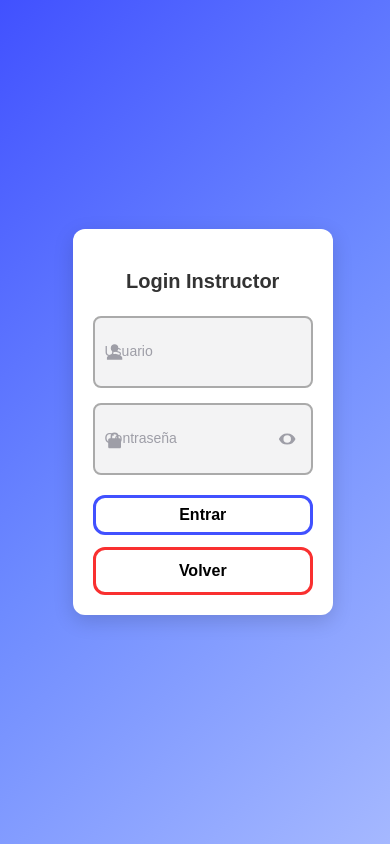
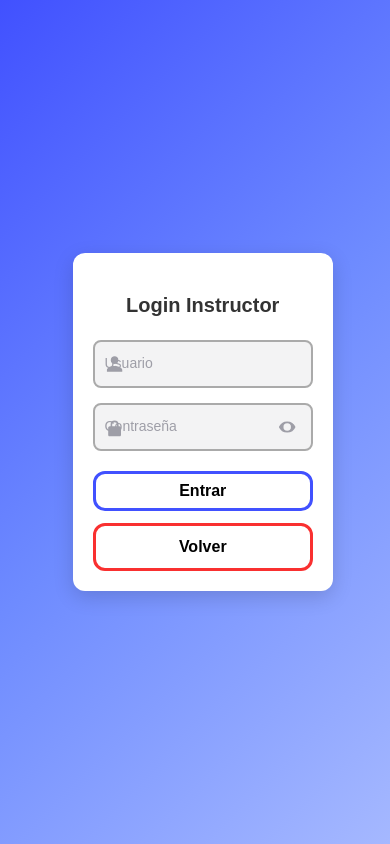
Before and after one commit to FabricioVegaAlfaro/frontend-examenes, a React (Vite) app: page /instructor in a window 390 px wide. Built offline with nearby package versions, Linux system fonts and the light colour scheme.

Commit message:
Cambios en el InstructorLogin 6

```diff
--- a/src/pages/InstructorLogin.css
+++ b/src/pages/InstructorLogin.css
@@ -38,9 +38,9 @@ body {
 
 .input-loginstructor {
   width: 100%;
-  min-height: 48px;
+  min-height: 48px;       /* ✅ altura mínima */
   padding: 12px;
-  padding-left: 3rem;   /* espacio fijo para ícono */
+  padding-left: 3rem;     /* espacio para ícono */
   border: 2px solid #aaa;
   border-radius: 8px;
   outline: none;
@@ -49,6 +49,7 @@ body {
   transition: 0.3s ease;
   font-size: 15px;
   line-height: 1.4;
+  box-sizing: border-box; /* ✅ asegura que padding no reduzca altura */
 }
 
 .input-loginstructor::placeholder {
@@ -66,7 +67,7 @@ body {
   position: absolute;
   left: 0.9rem;
   top: 50%;
-  transform: translateY(-50%); /* centrado vertical */
+  transform: translateY(-50%); /* ✅ centrado vertical real */
   fill: #9e9ea7;
   width: 1.2rem;
   height: 1.2rem;
@@ -198,8 +199,9 @@ body {
   }
   .input-loginstructor {
     font-size: 14px;
+    min-height: 48px;    /* ✅ aseguramos altura mínima en móvil */
     padding: 10px;
-    padding-left: 3rem;   /* ✅ mantener espacio para ícono */
+    padding-left: 3rem;  /* mantenemos espacio para ícono */
   }
   .button-group {
     flex-direction: column;
```
